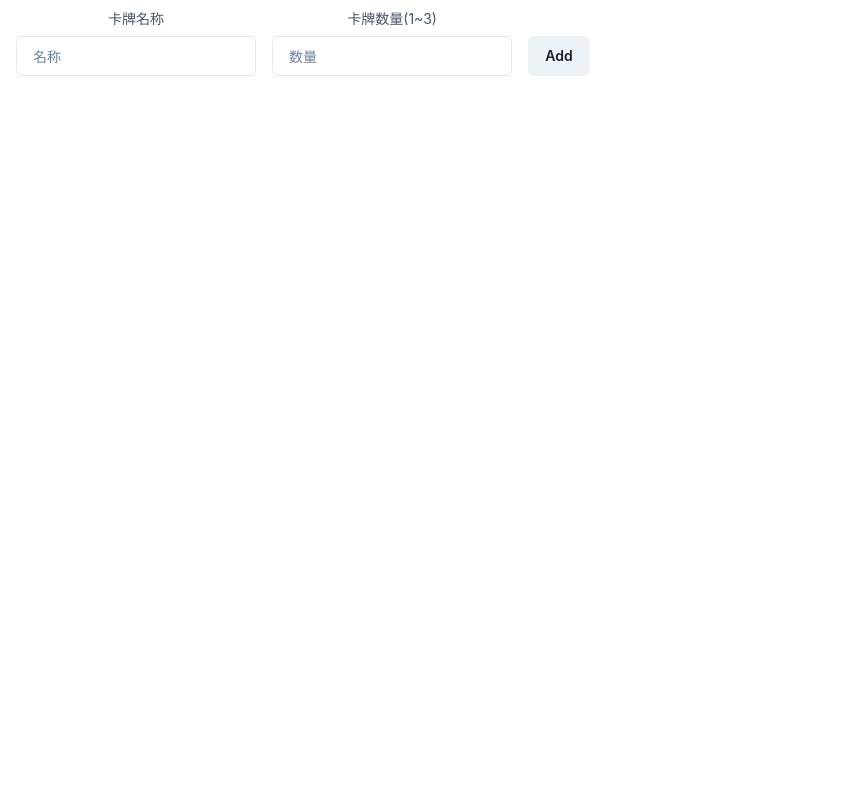
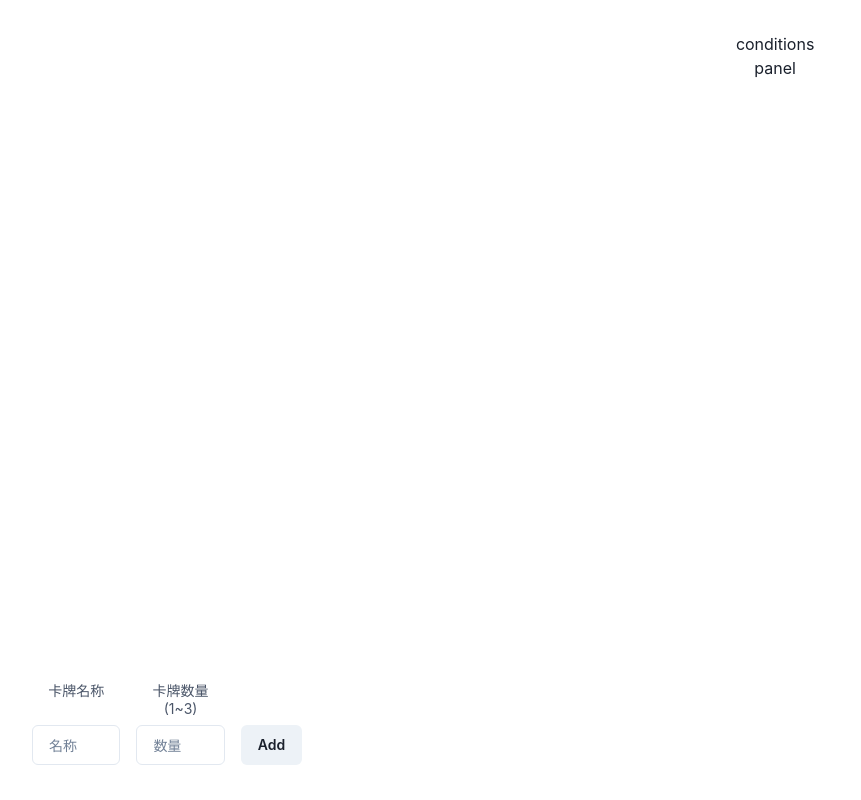
Before and after one commit to RekiDunois/yet-another-ygo-draw-simulator, a React (Vite) app: page / in a window 1280 px wide. Shown: the whole page, without its empty margins (0-861 px from the left). Built offline with nearby package versions, Linux system fonts and the light colour scheme.

Commit message:
main: add conditions to App

```diff
--- a/src/App.tsx
+++ b/src/App.tsx
@@ -1,11 +1,18 @@
-import { useState } from 'react'
 import './App.css'
-import { Deck } from './components/deck'
-import { DeckImporter } from './components/deck-importer'
+import { Deck } from './panels/deck'
+import { Conditions } from './panels/conditions'
+import { Grid, GridItem, chakra, Box } from '@chakra-ui/react'
 
 function App() {
   return (
-    <div className="App">
+    <Box textAlign={'center'} width="100vw" height="100vh" padding={'2em'}>
+      <chakra.main width={'full'}>
+        <Grid
+          templateRows="repeat(9, 10vh)"
+          templateColumns="repeat(9, 10fr)"
+          column={2}
+        >
+          <GridItem rowSpan={9} colSpan={2}>
             <Deck
               data={{
                 id: 1,
@@ -16,7 +23,13 @@ function App() {
                 ex: [],
               }}
             />
-    </div>
+          </GridItem>
+          <GridItem colSpan={7} rowSpan={8}>
+            <Conditions />
+          </GridItem>
+        </Grid>
+      </chakra.main>
+    </Box>
   )
 }
 
--- a/src/components/deck.tsx
+++ /dev/null
@@ -1,28 +0,0 @@
-import { Container, List, ListProps } from '@chakra-ui/react'
-import React, { useState } from 'react'
-import { CardData, DeckData } from '../models/deck'
-import { CardItem } from './card-item'
-import { DeckImporter } from './deck-importer'
-
-export interface DeckProp extends ListProps {
-  data: DeckData
-}
-
-export const Deck = (prop: DeckProp) => {
-  const { data } = prop
-  const [cards, setCards] = useState(Array<CardData>)
-  return (
-    <Container>
-      <List
-        children={cards.map((card) => (
-          <CardItem key={card.id} data={card}></CardItem>
-        ))}
-      />
-      <DeckImporter
-        OnAddCard={(card) => {
-          setCards([card, ...cards])
-        }}
-      />
-    </Container>
-  )
-}
```
Lines whose indentation alone changed are shown as unchanged.
